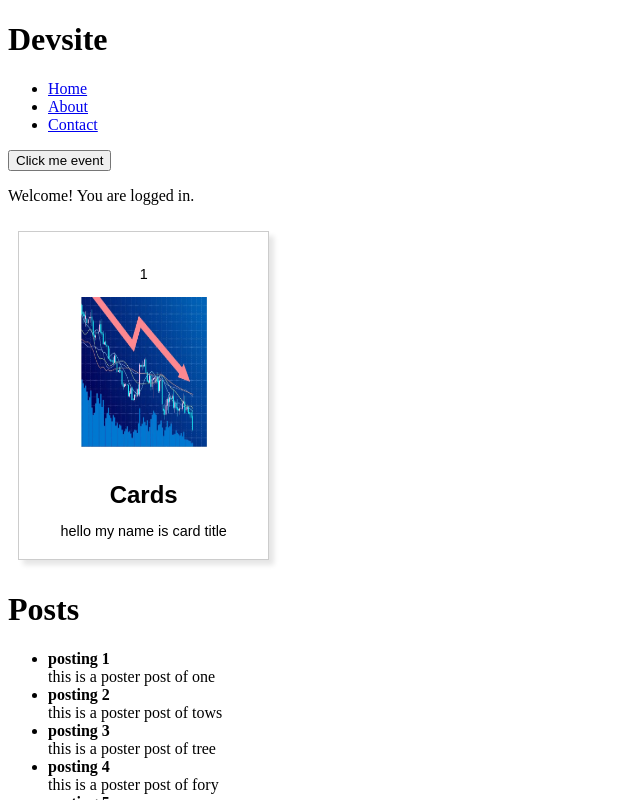
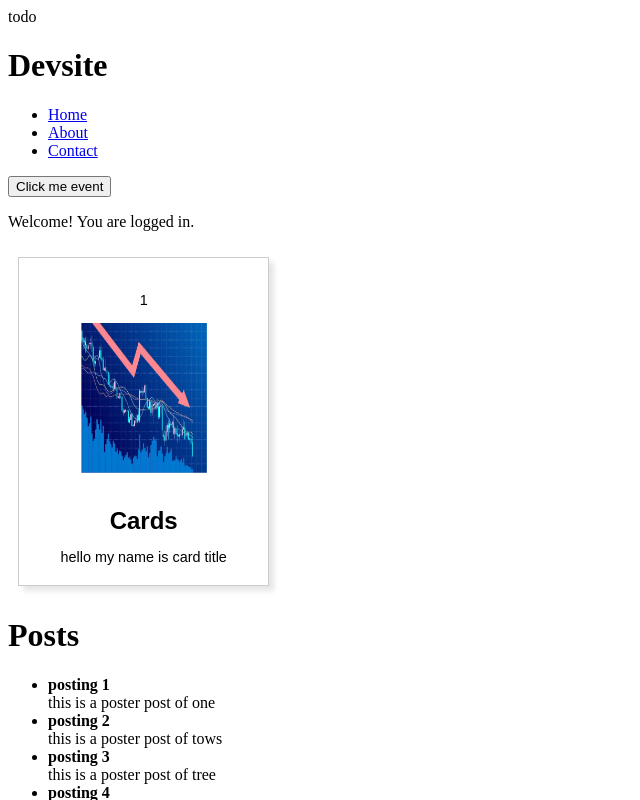
Before and after one commit to GLin04/Devsite, a React (Vite) app: page / in a window 1280 px wide. Shown: the top 800 px of the page, without its empty margins (0-640 px from the left). Built offline with nearby package versions, Linux system fonts and the light colour scheme.

Commit message:
feat: added jest test library to scripts for testing with respective files.

```diff
--- a/package.json
+++ b/package.json
@@ -7,13 +7,16 @@
     "dev": "vite",
     "build": "vite build",
     "lint": "eslint . --ext js,jsx --report-unused-disable-directives --max-warnings 0",
-    "preview": "vite preview"
+    "preview": "vite preview",
+    "test": "jest"
   },
   "dependencies": {
     "react": "^18.2.0",
     "react-dom": "^18.2.0"
   },
   "devDependencies": {
+    "@testing-library/jest-dom": "^6.4.2",
+    "@testing-library/react": "^14.2.1",
     "@types/react": "^18.2.56",
     "@types/react-dom": "^18.2.19",
     "@vitejs/plugin-react": "^4.2.1",
@@ -21,6 +24,7 @@
     "eslint-plugin-react": "^7.33.2",
     "eslint-plugin-react-hooks": "^4.6.0",
     "eslint-plugin-react-refresh": "^0.4.5",
+    "jest": "^29.7.0",
     "vite": "^5.1.4"
   }
 }
--- a/src/App.jsx
+++ b/src/App.jsx
@@ -1,3 +1,5 @@
+import Todo from './components/Todo.jsx';
+
 import Header from './Header.jsx'
 import Footer from './Footer.jsx'
 import Card from './Card.jsx'
@@ -21,7 +23,9 @@ function App() {
             {id:5, name:"megaposmegat 3", title:"posting mega 3", content:"this is a mega poster post of mega tree"}];
 
     return(
+
         <>
+            <Todo/>
             <Header/>
             <Button name="supserman" />
             <LoginCheck isLoggedIn={true} />
--- /dev/null
+++ b/src/components/Todo.jsx
@@ -0,0 +1,7 @@
+import React from 'react';
+
+function Todo() {
+    return <div>todo</div>;
+}
+
+export default Todo;
```
Also changed, not shown: dependencies.txt (added), 2 other files (tests, documents, lock files or other folders).
